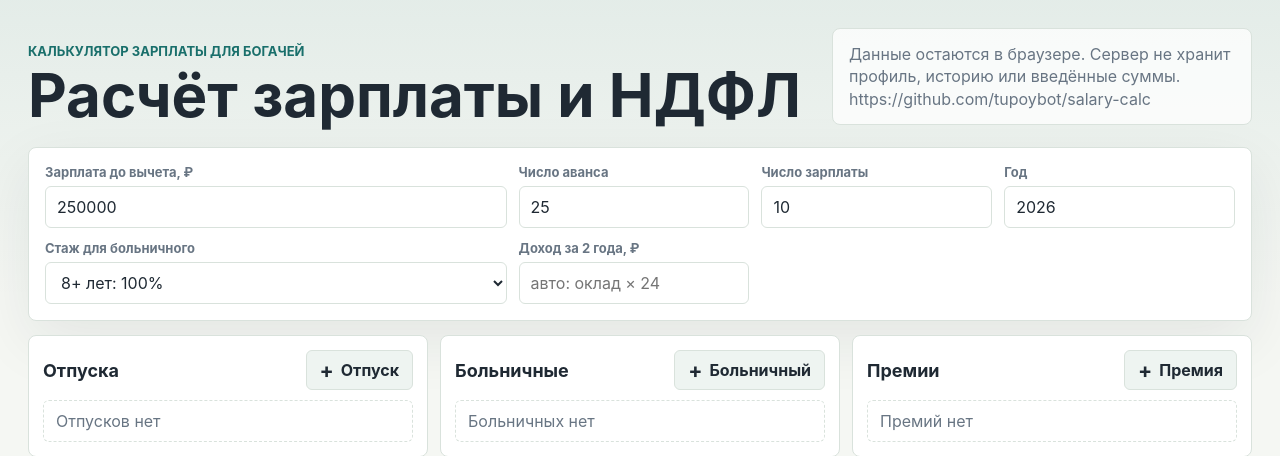
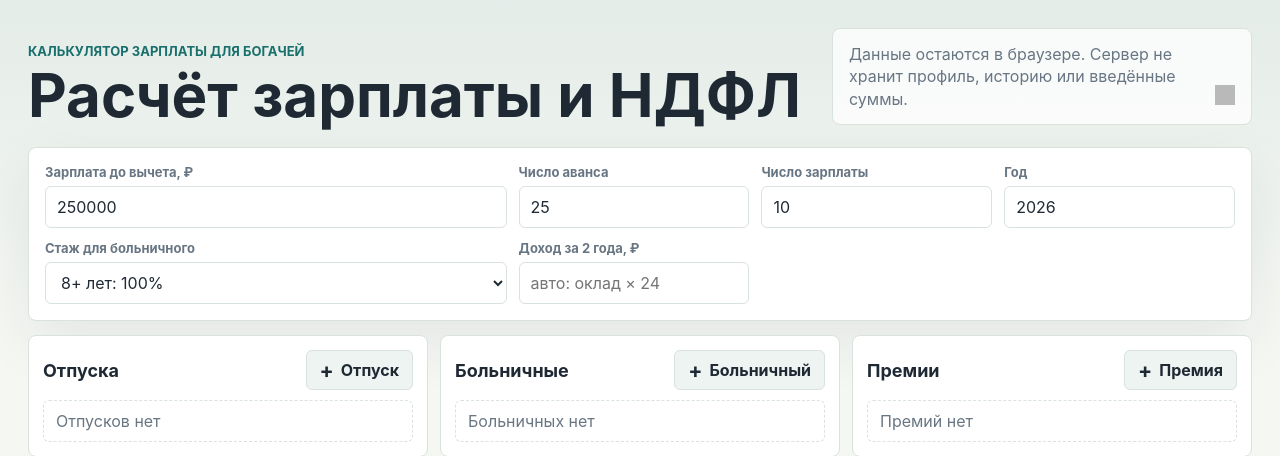
Before and after one commit to tupoybot/salary-calc, a Flask app: page / in a window 1280 px wide. Shown: the top 456 px of the page. Run offline with Flask 3, Linux system fonts and the light colour scheme; data that the repository does not hold is empty; grey boxes are pictures that could not be loaded.

Commit message:
fix gh link

```diff
--- a/app/templates/index.html
+++ b/app/templates/index.html
@@ -14,9 +14,21 @@
             <p class="eyebrow">Калькулятор зарплаты для богачей</p>
             <h1 id="title">Расчёт зарплаты и НДФЛ</h1>
           </div>
-          <div class="privacy-note">
-            Данные остаются в браузере. Сервер не хранит профиль, историю или введённые суммы. https://github.com/tupoybot/salary-calc
-          </div>
+          <div class="privacy-note" style="display:flex; justify-content:space-between; align-items:flex-end;">
+            <div>
+              Данные остаются в браузере. Сервер не хранит профиль, историю или введённые суммы.
+            </div>
+
+            <a href="https://github.com/tupoybot/salary-calc"
+              target="_blank"
+              rel="noopener noreferrer">
+              <img src="https://cdn.jsdelivr.net/npm/simple-icons@v11/icons/github.svg"
+                  alt="GitHub"
+                  width="20"
+                  height="20"
+                  style="opacity:0.7;">
+            </a>
+        </div>
         </div>
 
         <form id="salary-form" class="control-grid">
```
